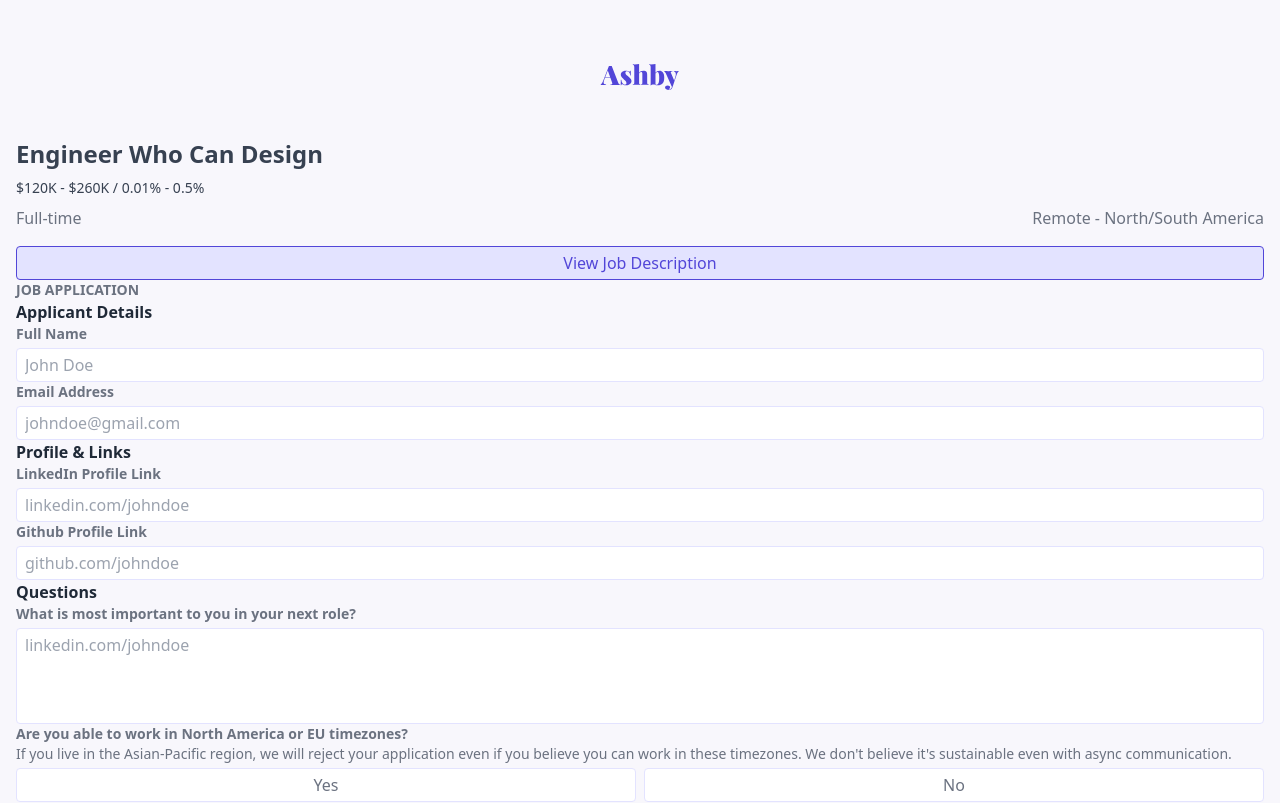
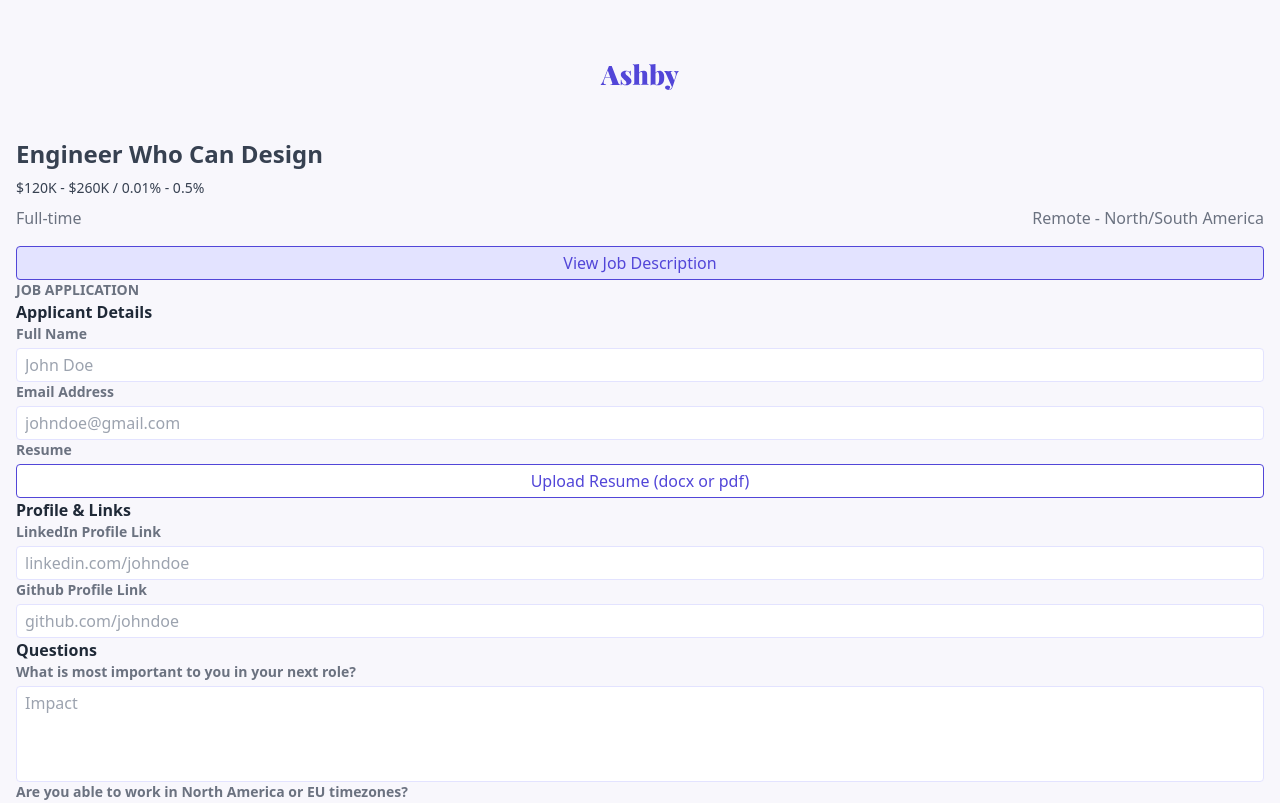
Before and after one commit to monishkumar7/ashby-applicant-experience, a React (Vite) app: page / in a window 1280 px wide. Shown: the top 803 px of the page. Built offline with nearby package versions, Linux system fonts and the light colour scheme.

Commit message:
add file upload

```diff
--- /dev/null
+++ b/src/components/utilities/FileUpload.tsx
@@ -0,0 +1,51 @@
+import { useField } from 'formik';
+
+type FileUploadProps = {
+  label: string;
+  buttonText: string;
+  name: string;
+  type: string;
+};
+
+export default function FileUpload({ label, ...props }: FileUploadProps) {
+  const [field, meta, helpers] = useField(props);
+  console.log('\field', field);
+  return (
+    <div className="flex flex-col space-y-1">
+      <p className="text-sm font-semibold text-gray-500">{label}</p>
+      {meta.value ? (
+        <div className="bg-white flex justify-between px-2 py-1">
+          <p className="font-medium">{meta.value.split('\\').pop()}</p>
+          <button
+            className="text-red-500 text-sm"
+            type="button"
+            onClick={() => {
+              helpers.setValue(null);
+            }}
+          >
+            Remove File
+          </button>
+        </div>
+      ) : (
+        <>
+          <label
+            className="bg-white text-center text-ashby-700 border-[0.5px] rounded border-ashby-700 px-2 py-1"
+            htmlFor={props.name + label}
+          >
+            {props.buttonText}
+          </label>
+          <input
+            id={props.name + label}
+            className="hidden"
+            {...field}
+            {...props}
+          />
+        </>
+      )}
+
+      {meta.touched && meta.error ? (
+        <div className="text-right text-sm text-red-500">{meta.error}</div>
+      ) : null}
+    </div>
+  );
+}
--- a/src/components/utilities/Radio.tsx
+++ b/src/components/utilities/Radio.tsx
@@ -1,16 +1,12 @@
 import { useField } from 'formik';
 
-type TextInputProps = {
+type RadioProps = {
   label: string;
   name: string;
   options: string[];
 };
 
-export default function FormYesNo({
-  label,
-  options,
-  ...props
-}: TextInputProps) {
+export default function FormYesNo({ label, options, ...props }: RadioProps) {
   const [field, meta] = useField(props);
   return (
     <div className="flex flex-col space-y-1">
--- a/src/components/utilities/TextArea.tsx
+++ b/src/components/utilities/TextArea.tsx
@@ -1,13 +1,13 @@
 import { useField } from 'formik';
 
-type TextInputProps = {
+type TextAreaProps = {
   label: string;
   name: string;
   type: string;
   placeholder: string;
 };
 
-export default function FormTextArea({ label, ...props }: TextInputProps) {
+export default function FormTextArea({ label, ...props }: TextAreaProps) {
   const [field, meta] = useField(props);
   return (
     <div className="flex flex-col space-y-1">
--- a/src/components/utilities/YesNo.tsx
+++ b/src/components/utilities/YesNo.tsx
@@ -1,6 +1,6 @@
 import { useField } from 'formik';
 
-type TextInputProps = {
+type YesNoProps = {
   question: string;
   questionDetails: string;
   name: string;
@@ -10,7 +10,7 @@
   question,
   questionDetails,
   ...props
-}: TextInputProps) {
+}: YesNoProps) {
   const [field, meta] = useField(props);
   return (
     <div className="flex flex-col space-y-1">
--- a/src/pages/JobApplication.tsx
+++ b/src/pages/JobApplication.tsx
@@ -7,6 +7,7 @@
 import TextArea from '../components/utilities/TextArea';
 import YesNo from '../components/utilities/YesNo';
 import USEqualEmployment from '../components/USEqualEmployment';
+import FileUpload from '../components/utilities/FileUpload';
 
 export default function JobApplication() {
   return (
@@ -33,7 +34,8 @@
           designSystem: '',
           gender: '',
           race: '',
-          veteran: ''
+          veteran: '',
+          resume: ''
         }}
         validationSchema={Yup.object({
           name: Yup.string()
@@ -61,6 +63,12 @@
             type="email"
             placeholder="johndoe@gmail.com"
           />
+          <FileUpload
+            label="Resume"
+            buttonText="Upload Resume (docx or pdf)"
+            type="file"
+            name="resume"
+          />
           <h4 className="sub-section-header">Profile & Links</h4>
           <TextInput
             label="LinkedIn Profile Link"
@@ -79,7 +87,7 @@
             label="What is most important to you in your next role?"
             name="question"
             type="text"
-            placeholder="linkedin.com/johndoe"
+            placeholder="Impact"
           />
           <YesNo
             question="Are you able to work in North America or EU timezones?"
--- a/src/pages/JobDescription.tsx
+++ b/src/pages/JobDescription.tsx
@@ -13,6 +13,7 @@
       .then((response) => response.text())
       .then((text) => setJobDescriptionText(text));
   }, []);
+
   return (
     <Layout>
       <JobDetailsMobile />
```
